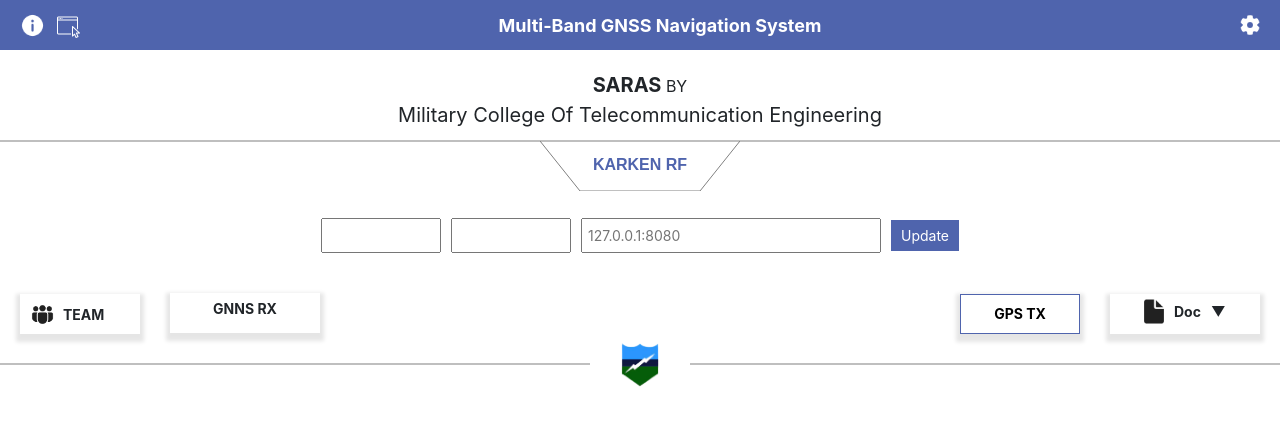
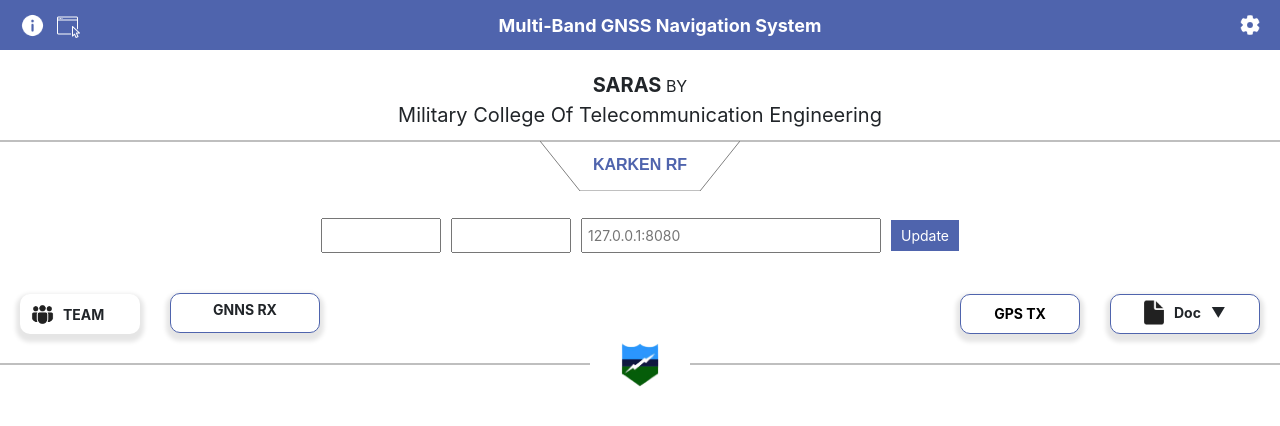
Before and after one commit to LivinArt/GNSS-Navigation-System, a React (Create React App) app in the folder client/: page /mainDash in a window 1280 px wide. Shown: the top 426 px of the page. Built offline with nearby package versions, Linux system fonts and the light colour scheme.

Commit message:
add border to button

```diff
--- a/client/src/components/GnnsRxNestedMenu/GnnsRxNestedMenu.css
+++ b/client/src/components/GnnsRxNestedMenu/GnnsRxNestedMenu.css
@@ -10,6 +10,8 @@
     width: 150px;
     position: relative;
     z-index: 10;
+    border: 0.5px solid #4F64AD;
+    border-radius: 10px;
   }
 
   .menu-icon {
--- a/client/src/components/NestedMenu/NestedMenu.css
+++ b/client/src/components/NestedMenu/NestedMenu.css
@@ -10,6 +10,7 @@
   width: 150px;
   position: relative;
   z-index: 10;
+  border-radius: 10px;
 }
 
 .menu-icon {
--- a/client/src/views/MainDash/MainDash.css
+++ b/client/src/views/MainDash/MainDash.css
@@ -102,6 +102,7 @@
   align-items: center;
   padding: 10px;
   color: inherit;
+  border-radius: 10px;
 }
 
 .team-btn img {
@@ -111,6 +112,7 @@
 .GNNS-btn,
 .GPS-btn {
   border: 0.5px solid #4F64AD;
+  border-radius: 10px;
 }
 
 .left-buttons .team-btn:not(:last-child),
@@ -225,8 +227,8 @@
 }
 
 .website-iframe {
-  width: 80%; /* Adjust this value as needed */
-  max-width: 1200px; /* Adjust this value as needed */
+  width: 80%;
+  max-width: 1200px;
   height: 500px;
   border: none;
 }
```
